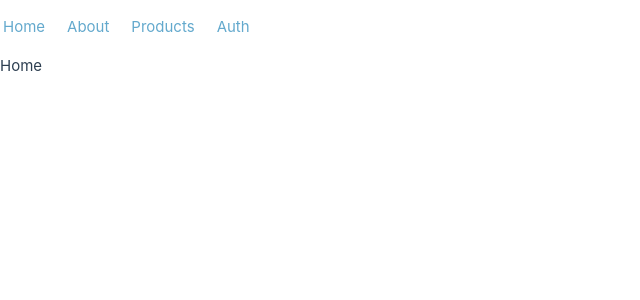
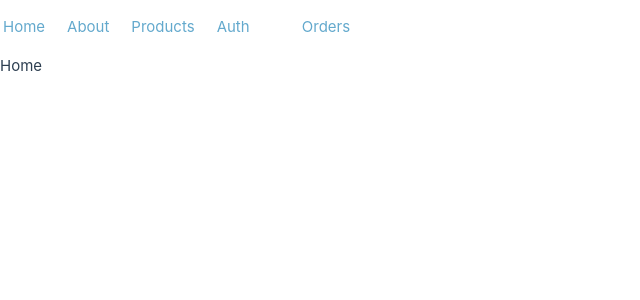
Before and after one commit to Laerke-Nicole/MEVN, a Vue app: page / in a window 1280 px wide. Shown: the top 300 px of the page, without its empty margins (0-640 px from the left). Built offline with nearby package versions, Linux system fonts and the light colour scheme.

Commit message:
fixed a few errors on order page with tofixed

```diff
--- a/src/App.vue
+++ b/src/App.vue
@@ -17,6 +17,7 @@
         <button @click="toggleCart">Cart</button>
 
         <!-- Routerlink to orders -->
+        <RouterLink to="/orders" class="mr-4">Orders</RouterLink>
 
 
       </nav>
--- a/src/router/index.ts
+++ b/src/router/index.ts
@@ -39,6 +39,7 @@ const router = createRouter({
       path: '/orders',
       name: 'orders',
       component: () => import('../views/orders/OrdersView.vue'),
+      meta: { requiresAuth: true }
     },
 
 
--- a/src/views/orders/OrdersView.vue
+++ b/src/views/orders/OrdersView.vue
@@ -40,7 +40,7 @@
               </div>
               <!-- Fifth Column: Total Price -->
               <div class="w-1/6 text-right">
-                <p class="font-semibold">$ {{ calculateDiscountedPrice((item.product * item.quantity)).toFixed(2) }}</p> <!-- Total price with .toFixed() -->
+                <p class="font-semibold">$ {{ (calculateDiscountedPrice(item.product) * item.quantity).toFixed(2) }}</p> <!-- Total price with .toFixed() -->
               </div>
             </div>
           </div>
@@ -49,7 +49,7 @@
     </div>
     <div class="w-1/3 pl-4">
       <h2 class="text-2xl font-bold mb-4">Revenue</h2>
-      <p class="text-xl font-semibold">Total Revenue: $ {{ totalRevenue.tofixed(2) }}</p> <!-- Total Revenue with .toFixed() -->
+      <p class="text-xl font-semibold">Total Revenue: $ {{ totalRevenue.toFixed(2) }}</p> <!-- Total Revenue with .toFixed() -->
     </div>
   </div>
 </template>
@@ -57,7 +57,7 @@
 <script setup lang="ts">
 import { computed } from 'vue'
 import { useCart } from '../../modules/cart/useCart'
-import type { Product } from '../../interfaces/interface'
+import type { Product } from '../../interfaces/interfaces'
 
 const { orders } = useCart()
 
```
